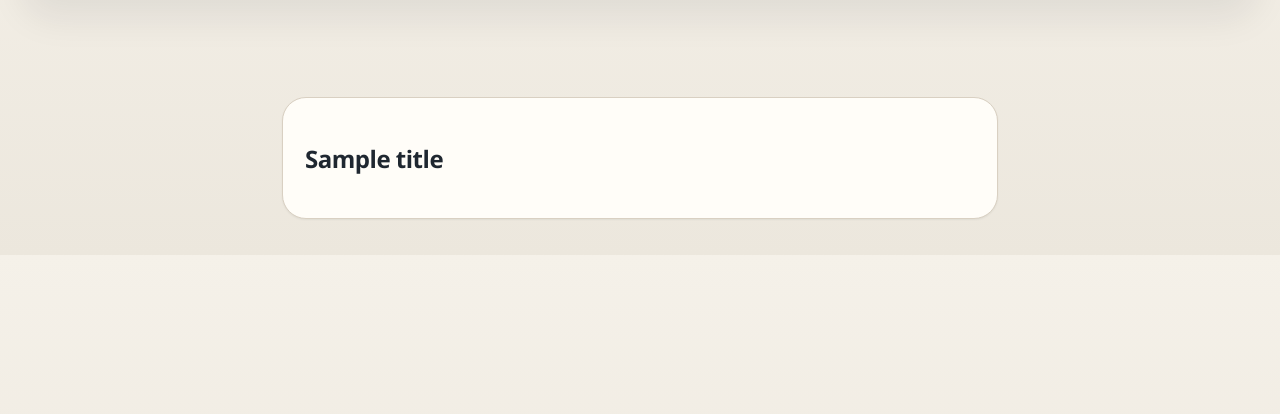
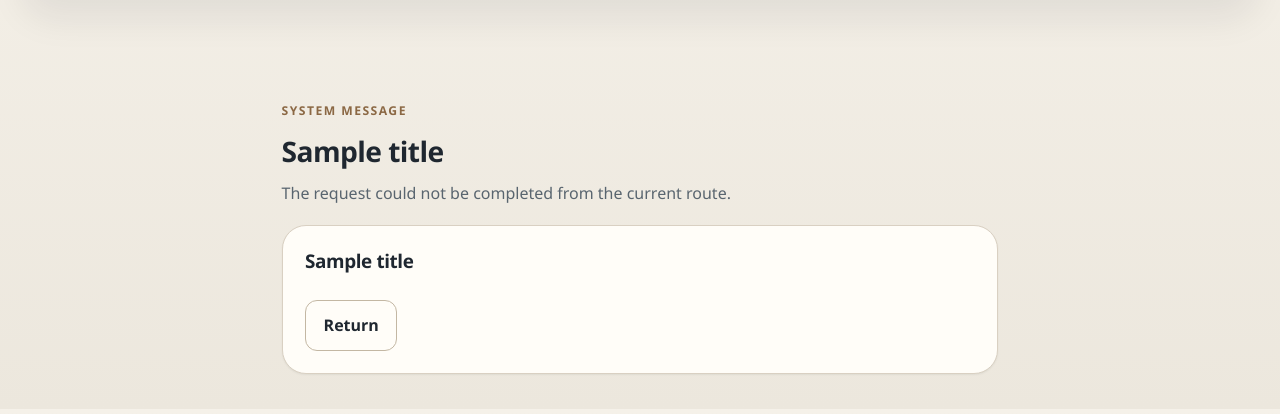
Before and after one commit to bva0308/attendance-system, a Flask app: template web/templates/error.html in a window 1280 px wide. Shown: the part 186-600 px from the top of the page. Run offline with Flask 3, Linux system fonts and the light colour scheme; the template is opened without the code that fills it: most values are stand-ins (such as "Sample title", 1, 10 or a date in 2020); one stand-in notice (Sample message) is shown.

Commit message:
Redesign error page with page-header section and return button
Error page now follows the same page-header + card pattern as the rest
of the app, with a contextual return link that targets the dashboard
when authenticated or the login page otherwise.

```diff
--- a/web/templates/error.html
+++ b/web/templates/error.html
@@ -1,8 +1,23 @@
 {% extends "base.html" %}
 {% block title %}{{ title }}{% endblock %}
 {% block content %}
+<section class="page-header">
+  <div class="page-header__content">
+    <span class="page-kicker">System Message</span>
+    <h2 class="page-title">{{ title }}</h2>
+    <p class="page-copy">The request could not be completed from the current route.</p>
+  </div>
+</section>
+
 <section class="card">
-  <h2>{{ title }}</h2>
-  <p>{{ message }}</p>
+  <div class="card-header">
+    <div>
+      <h3 class="card-title">{{ title }}</h3>
+      <p class="card-subtitle">{{ message }}</p>
+    </div>
+  </div>
+  <div class="action-row">
+    <a class="button-link button-link-secondary" href="{{ url_for('students.dashboard_home') if session.get('admin_authenticated') else url_for('auth.login') }}">Return</a>
+  </div>
 </section>
 {% endblock %}
```
